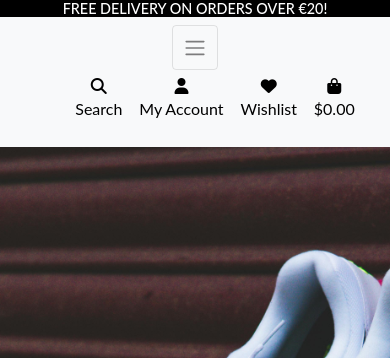
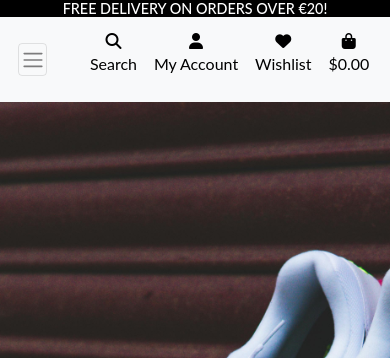
Before and after one commit to ciarangriffin93/KicksOnFire, a Django app: page / in a window 390 px wide. Shown: the top 358 px of the page. Run offline with Django 3.2, Linux system fonts and the light colour scheme; some libraries are stand-ins or nearby versions.

Commit message:
Fix navbar on css

```diff
--- a/kicksonfire/settings.py
+++ b/kicksonfire/settings.py
@@ -29,7 +29,7 @@ SECRET_KEY = os.environ.get("SECRET_KEY")
 # SECURITY WARNING: don't run with debug turned on in production!
 DEBUG = True
 
-ALLOWED_HOSTS = ['8000-ciarangriff-kicksonfire-3u67jp80i1t.ws.codeinstitute-ide.net' ,'.herokuapp.com']
+ALLOWED_HOSTS = ['8000-ciarangriff-kicksonfire-yvlkr270757.ws.codeinstitute-ide.net' ,'.herokuapp.com']
 
 CSRF_TRUSTED_ORIGINS = [
     'https://8000-ciarangriff-kicksonfire-3u67jp80i1t.ws.codeinstitute-ide.net'
--- a/static/css/base.css
+++ b/static/css/base.css
@@ -404,7 +404,7 @@ input[name='q']::placeholder {
     .container {
       max-width: 80%;
     }
-  }
+}
 
 @media (max-width: 991px) {
     .header-container {
@@ -429,7 +429,7 @@ input[name='q']::placeholder {
     }
 
     .navbar-toggler {
-        padding: .6rem .6rem;
+        padding: .20rem .10rem;
         font-size: 1rem;
     }
 
```
